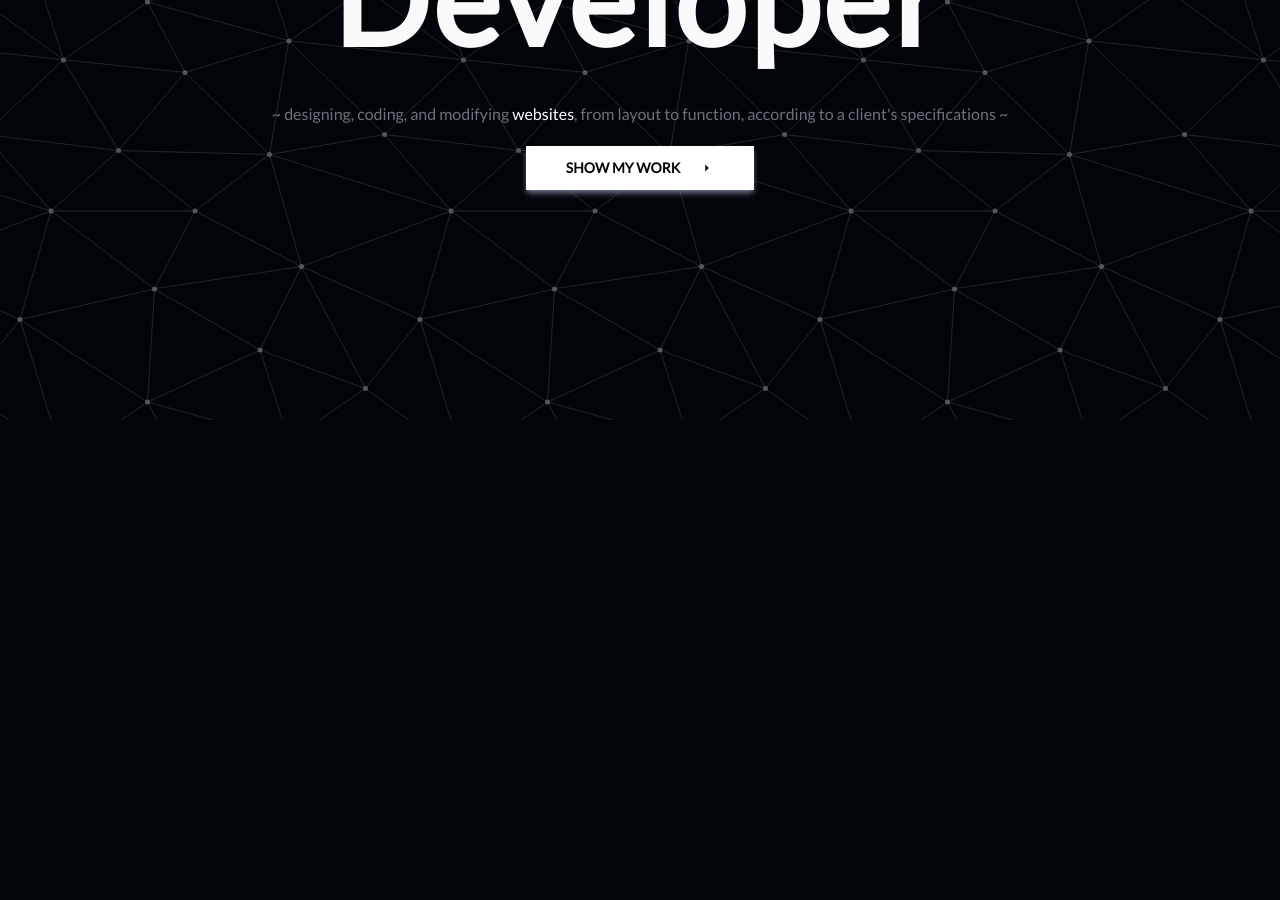
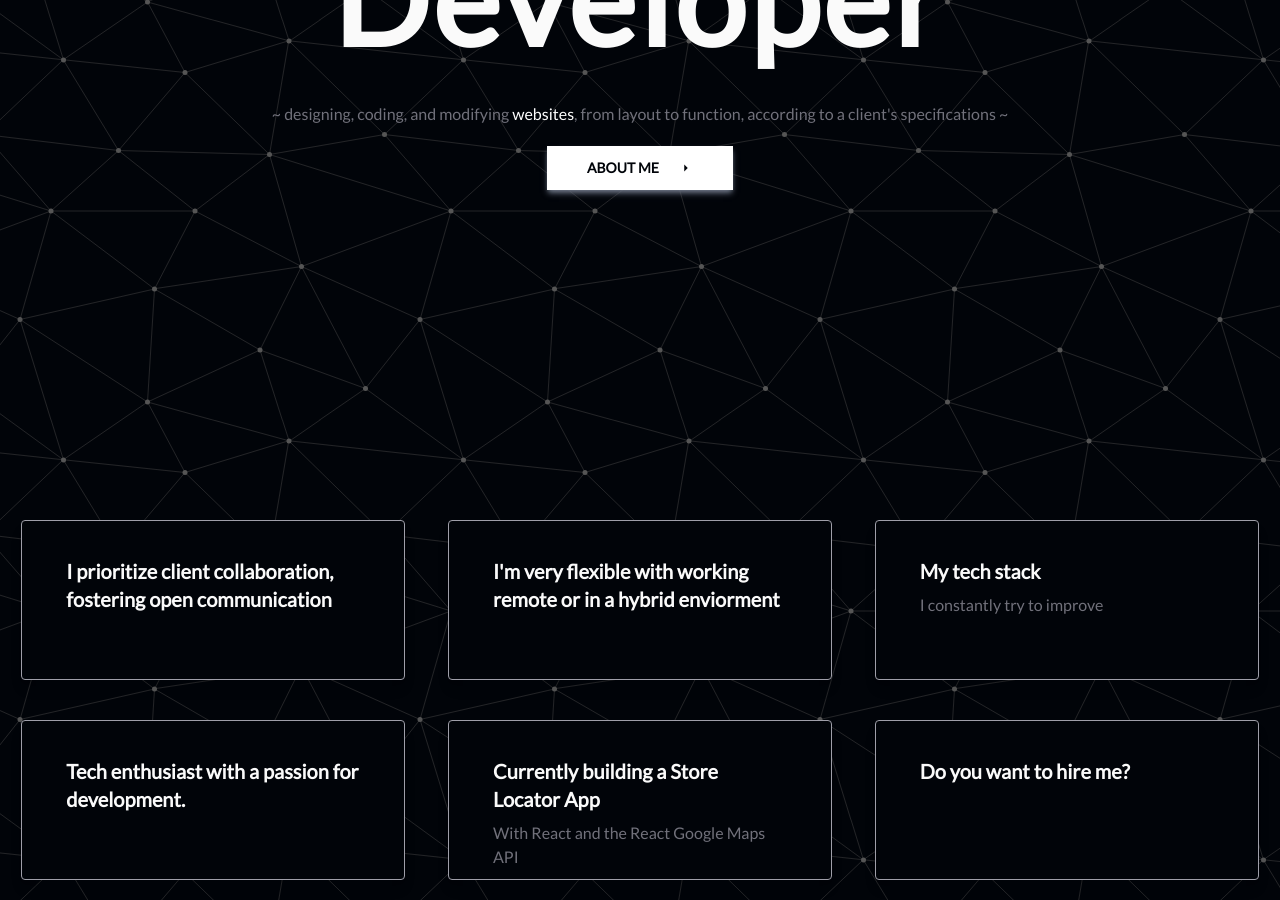
Before and after one commit to 8octa/portfoliov3, a React (Vite) app: page / in a window 1280 px wide. Shown: the part 380-1280 px from the top of the page. Before the commit the page ends 800 px from the top, so only its background shows below. Built offline with nearby package versions, Linux system fonts and the light colour scheme; what tailwindcss-animated would draw is missing.

Commit message:
created grid

```diff
--- a/src/components/Button.jsx
+++ b/src/components/Button.jsx
@@ -1,16 +1,18 @@
 import { IoMdArrowDropright } from "react-icons/io";
 
-const Button = ({ text, className }) => {
+const Button = ({ text, className, href }) => {
   return (
-    <button
-      class={`align-middle select-none font-sans font-black text-center uppercase transition-all duration-300 disabled:opacity-50 disabled:shadow-none disabled:pointer-events-none text-sm py-3 px-10 bg-white text-black shadow-md shadow-gray-500 hover:shadow-md cursor-pointer hover:shadow-gray-300
+    <a href={href}>
+      <button
+        className={`align-middle select-none font-sans font-black text-center uppercase transition-all duration-300 disabled:opacity-50 disabled:shadow-none disabled:pointer-events-none text-sm py-3 px-10 bg-white text-black shadow-md shadow-gray-500 hover:shadow-md cursor-pointer hover:shadow-gray-300
       focus:opacity-[0.85] focus:shadow-none active:opacity-[0.85] active:shadow-none || ${className}`}
-    >
-      <div className="flex gap-5 justify-center items-center">
-        {text}
-        <IoMdArrowDropright className="text-black inline-block" />
-      </div>
-    </button>
+      >
+        <span className="flex gap-5 justify-center items-center">
+          {text}
+          <IoMdArrowDropright className="text-black inline-block" />
+        </span>
+      </button>
+    </a>
   );
 };
 
--- /dev/null
+++ b/src/components/Card.jsx
@@ -0,0 +1,12 @@
+const Card = ({ title, description }) => {
+  return (
+    <div className="max-w-sm w-full h-[10rem] rounded overflow-hidden shadow-lg bg-black border-1 border-zinc-400 p-5 m-5">
+      <div className="px-6 py-4">
+        <div className="font-bold text-xl mb-2">{title}</div>
+        <p className="text-zinc-500 text-base">{description}</p>
+      </div>
+    </div>
+  );
+};
+
+export default Card;
--- /dev/null
+++ b/src/components/Grid.jsx
@@ -0,0 +1,17 @@
+import { gridItems } from "../index.js";
+import Card from "./Card.jsx";
+
+const Grid = () => {
+  return (
+    <section
+      id="grid"
+      className="w-full pt-80 grid grid-cols-1 lg:grid-cols-2 xl:grid-cols-3 justify-items-center "
+    >
+      {gridItems.map(({ id, title, description, className }) => (
+        <Card key={id} title={title} description={description} />
+      ))}
+    </section>
+  );
+};
+
+export default Grid;
--- a/src/components/Header.jsx
+++ b/src/components/Header.jsx
@@ -10,10 +10,10 @@ const Header = () => {
   };
 
   return (
-    <header className="w-full h-20 flex items-center z-40 bg-black border-b border-zinc-900 animate-fade-down animate-once animate-duration-[1111ms] animate-delay-[1111ms]">
+    <header className="sticky top-0 w-full h-15 lg:h-20 flex items-center z-40 bg-black border-b border-zinc-900 animate-fade-down animate-once animate-duration-[1111ms] animate-delay-[1111ms]">
       <div className="w-full mx-auto px-5 flex justify-between items-center ">
         <div>
-          <a href="#hero">
+          <a onClick={() => setOpen(false)} href="#hero">
             <MdBusinessCenter className="text-3xl text-zinc-100 hover:text-zinc-400 transition-all duration-400 active:scale-60" />
           </a>
         </div>
@@ -30,7 +30,7 @@ const Header = () => {
             />
           )}
 
-          <Navbar open={open} />
+          <Navbar open={open} setOpen={setOpen} />
         </div>
       </div>
     </header>
--- a/src/components/Hero.jsx
+++ b/src/components/Hero.jsx
@@ -7,9 +7,9 @@ const Hero = () => {
       className="flex flex-col justify-center items-center text-center h-[50vh] mt-20 p-20 z-0"
     >
       <p className="text-zinc-400 text-md uppercase font-bold tracking-widest">
-        <p className="text-2xl animate-wiggle-more animate-infinite inline-block z-0">
+        <span className="text-2xl animate-wiggle-more animate-infinite inline-block z-0">
           👋
-        </p>{" "}
+        </span>{" "}
         Hello, I am Octavian{" "}
       </p>
       <h1 className="text-7xl lg:text-9xl font-black mt-1 mb-10 tracking-wide animate-fade-left animate-duration-[1111ms] animate-delay-[1111ms]">
@@ -20,7 +20,7 @@ const Hero = () => {
         <span className="text-white"> websites</span>, from layout to function,
         according to a client's specifications ~
       </p>
-      <Button className="mt-5" text="Show my work" />
+      <Button className="mt-5" text="About Me" href="#grid" />
     </section>
   );
 };
--- a/src/components/Navbar.jsx
+++ b/src/components/Navbar.jsx
@@ -1,16 +1,6 @@
-const Navbar = ({ open }) => {
-  const navItems = [
-    {
-      label: "Home",
-      link: "#home",
-      className: "nav-link active",
-    },
-    {
-      label: "About",
-      link: "#about",
-    },
-  ];
+import { navItems } from "../index";
 
+const Navbar = ({ open, setOpen }) => {
   return (
     <nav
       className={`flex flex-col justify-center items-center p-10
@@ -23,6 +13,7 @@ const Navbar = ({ open }) => {
           <a
             href={link}
             className="p-5 hover:underline transition-all duration-300"
+            onClick={() => setOpen(!open)}
           >
             {label}
           </a>
--- a/src/global.css
+++ b/src/global.css
@@ -25,7 +25,7 @@ html {
 }
 
 body {
-  @apply bg-black text-zinc-50 overflow-hidden;
+  @apply bg-black text-zinc-50 overflow-x-hidden;
 }
 
 body {
--- /dev/null
+++ b/src/index.js
@@ -0,0 +1,76 @@
+export const navItems = [
+  {
+    label: "Home",
+    link: "#hero",
+    className: "nav-link active",
+  },
+  {
+    label: "About",
+    link: "#grid",
+  },
+];
+
+export const gridItems = [
+  {
+    id: 1,
+    title: "I prioritize client collaboration, fostering open communication ",
+    description: "",
+    className: "",
+    imgClassName: "",
+    titleClassName: "",
+    img: "",
+    spareImg: "",
+  },
+  {
+    id: 2,
+    title: "I'm very flexible with working remote or in a hybrid enviorment",
+    description: "",
+    className: "",
+    imgClassName: "",
+    titleClassName: "",
+    img: "",
+    spareImg: "",
+  },
+  {
+    id: 3,
+    title: "My tech stack",
+    description: "I constantly try to improve",
+    className: "",
+    imgClassName: "",
+    titleClassName: "",
+    img: "",
+    spareImg: "",
+  },
+
+  {
+    id: 4,
+    title: "Tech enthusiast with a passion for development.",
+    description: "",
+    className: "",
+    imgClassName: "",
+    titleClassName: "",
+    img: "",
+    spareImg: "",
+  },
+
+  {
+    id: 5,
+    title: "Currently building a Store Locator App",
+    description: "With React and the React Google Maps API",
+    className: "",
+    imgClassName: "",
+    titleClassName: "",
+    img: "",
+    spareImg: "",
+  },
+  {
+    id: 6,
+    title: "Do you want to hire me?",
+    description: "",
+    className: "",
+    imgClassName: "",
+    titleClassName: "",
+    img: "",
+    spareImg: "",
+  },
+];
--- a/src/main.jsx
+++ b/src/main.jsx
@@ -3,10 +3,12 @@ import { createRoot } from "react-dom/client";
 import "./global.css";
 import Header from "./components/Header";
 import Hero from "./components/Hero";
+import Grid from "./components/Grid";
 
 createRoot(document.getElementById("root")).render(
   <StrictMode>
     <Header />
     <Hero />
+    <Grid />
   </StrictMode>
 );
```
